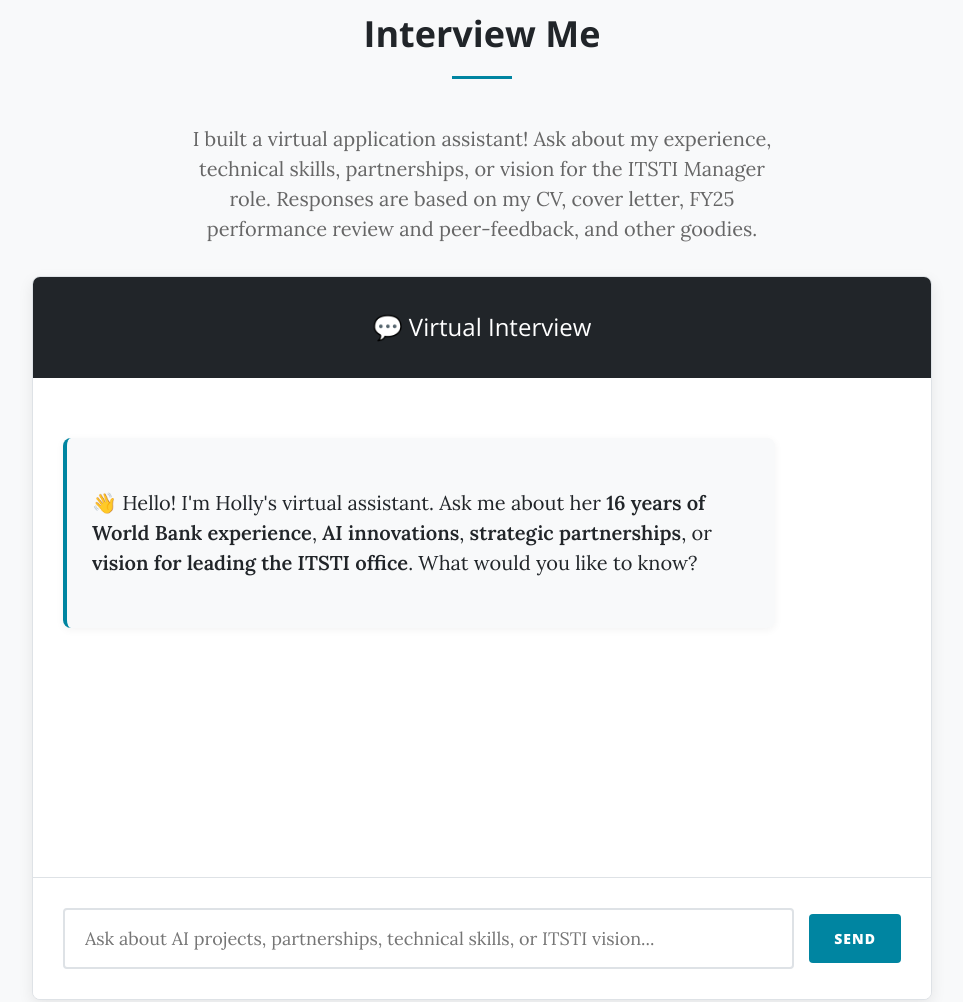
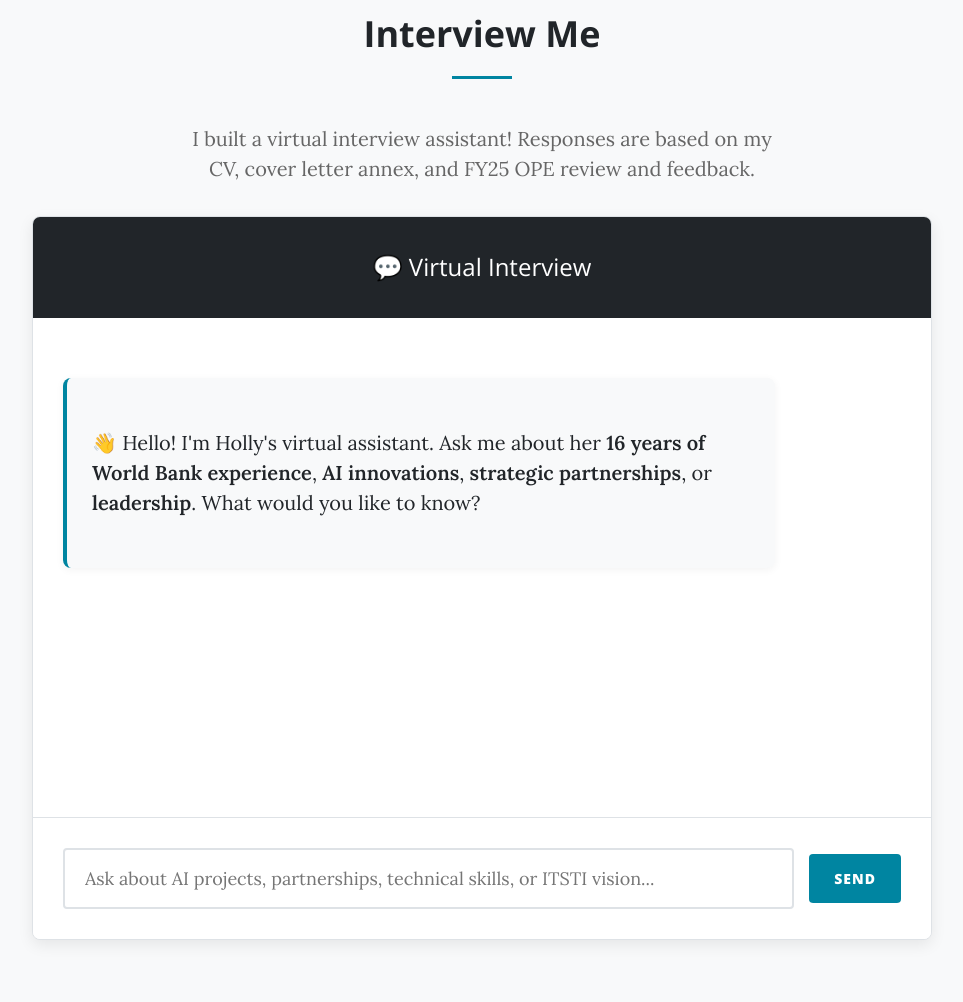
Before and after one commit to Holly-Transport/hollychat, a website with bundled scripts: page index.html in a window 1280 px wide. Shown: the part 877-1879 px from the top of the page, without its empty margins (158-1121 px from the left). Built offline with nearby package versions, Linux system fonts and the light colour scheme; files whose address does not match are found by name.

Commit message:
Update index.html

```diff
--- a/index.html
+++ b/index.html
@@ -39,7 +39,7 @@
         <div class="container">
             <h2 class="section-title">Interview Me</h2>
             <p style="text-align: center; margin-bottom: 2rem; color: #666; max-width: 600px; margin-left: auto; margin-right: auto;">
-                I built a virtual application assistant! Ask about my experience, technical skills, partnerships, or vision for the ITSTI Manager role. Responses are based on my CV, cover letter, FY25 performance review and peer-feedback, and other goodies.
+                I built a virtual interview assistant! Responses are based on my CV, cover letter annex, and FY25 OPE review and feedback.
             </p>
 
             <div class="chat-interface" id="chatInterface">
@@ -48,7 +48,7 @@
                 </div>
                 <div class="chat-messages" id="chatMessages">
                     <div class="message bot">
-                        <p>👋 Hello! I'm Holly's virtual assistant. Ask me about her <strong>16 years of World Bank experience</strong>, <strong>AI innovations</strong>, <strong>strategic partnerships</strong>, or <strong>vision for leading the ITSTI office</strong>. What would you like to know?</p>
+                        <p>👋 Hello! I'm Holly's virtual assistant. Ask me about her <strong>16 years of World Bank experience</strong>, <strong>AI innovations</strong>, <strong>strategic partnerships</strong>, or <strong>leadership</strong>. What would you like to know?</p>
                     </div>
                 </div>
                 <div class="chat-input-container">
```
